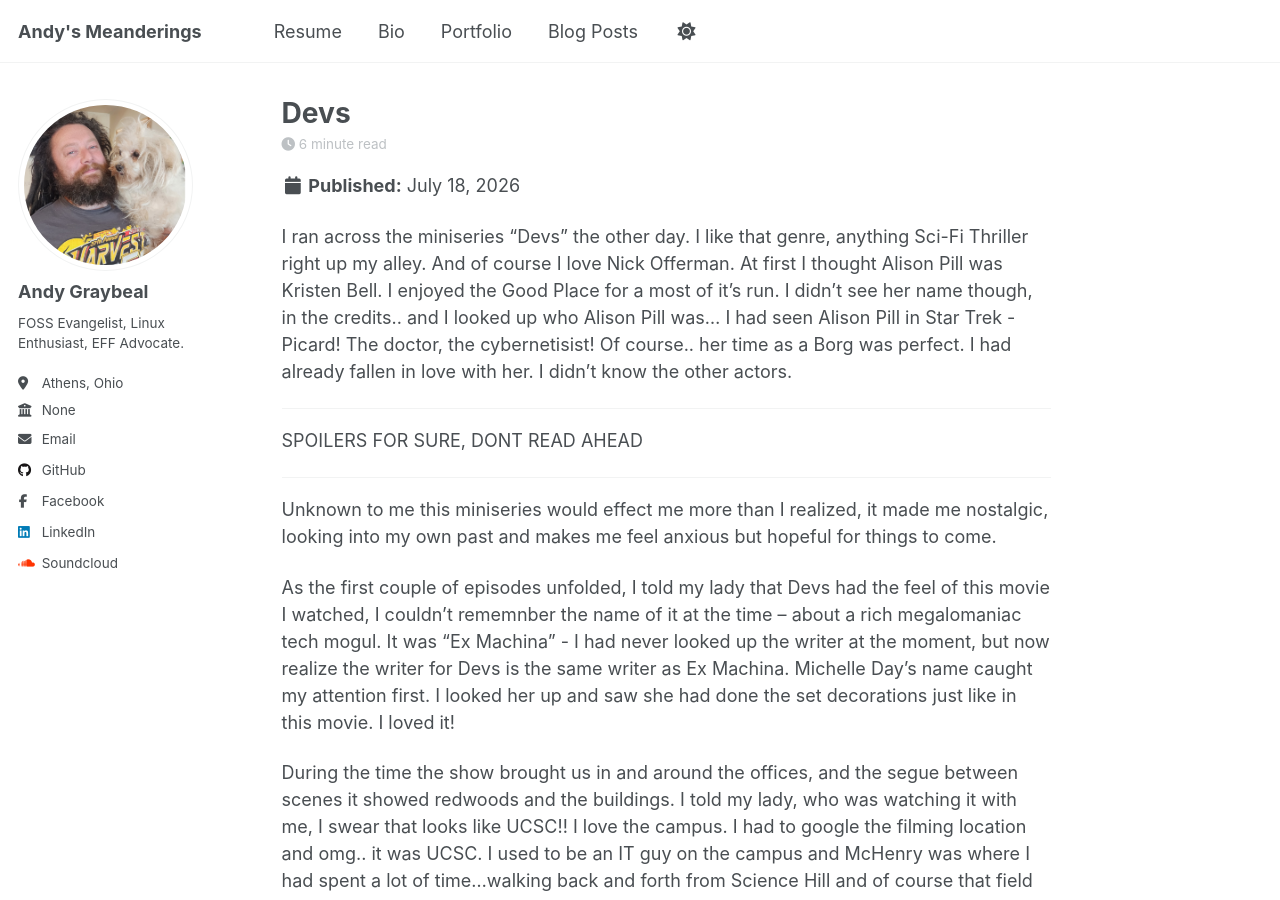
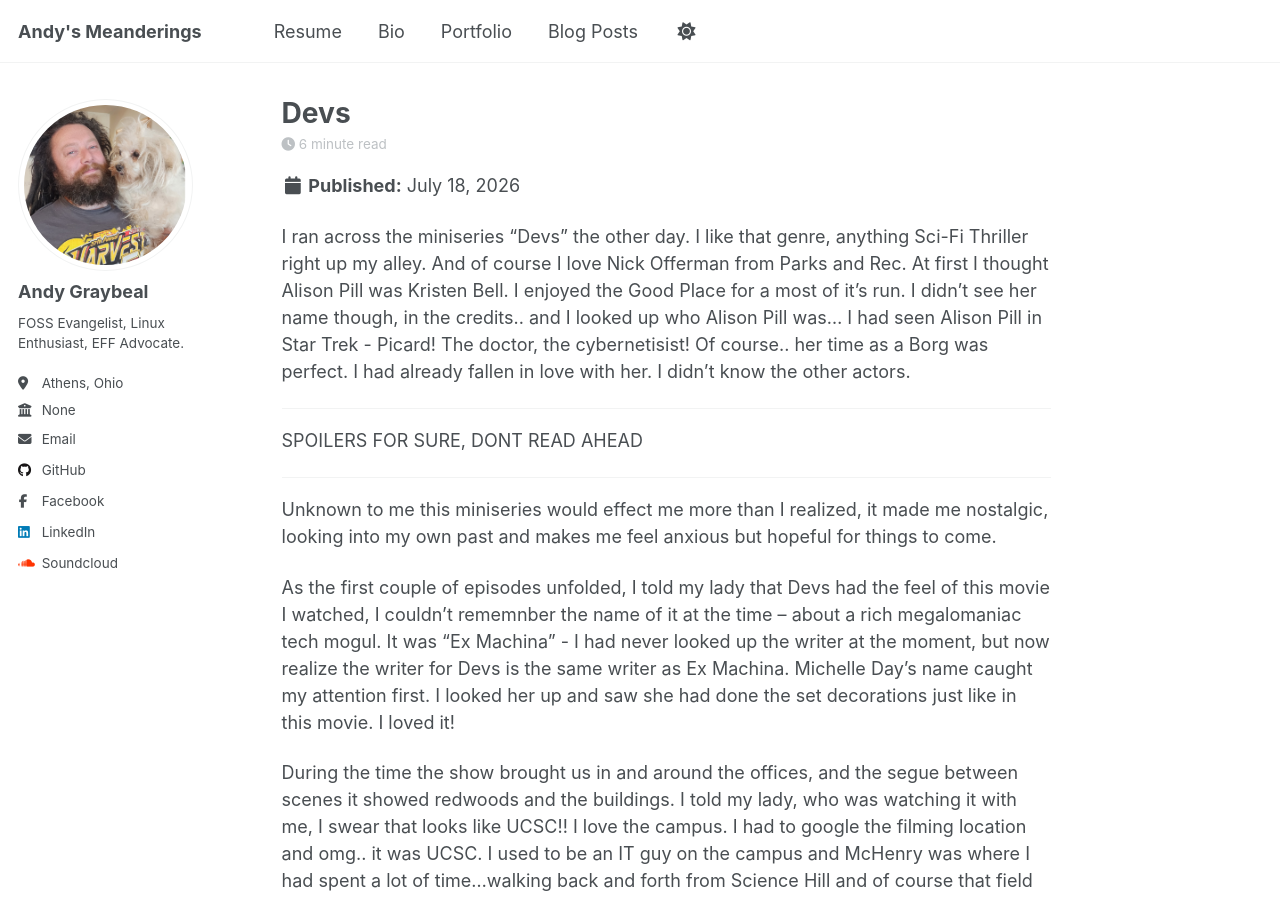
Before and after one commit to andy-graybeal/andy-graybeal.github.io, a Jekyll site: the page built from _posts/2026-07-18-blog-post-1.md, in a window 1280 px wide and 900 px high. Built offline with Jekyll 4.4.1, drawn with Linux system fonts in a browser that asks for light colours; a script that is not in the unit is left out.

Commit message:
Enhance blog post with actor details
Updated the text to include Nick Offerman's role in Parks and Rec.

```diff
--- a/_posts/2026-07-18-blog-post-1.md
+++ b/_posts/2026-07-18-blog-post-1.md
@@ -8,7 +8,7 @@ tags:
   - category2
 ---
 
-I ran across the miniseries "Devs" the other day.  I like that genre, anything Sci-Fi Thriller right up my alley.  And of course I love Nick Offerman. At first I thought Alison Pill was Kristen Bell.  I enjoyed the Good Place for a most of  it's run.  I didn't see her name though, in the credits.. and I looked up who Alison Pill was...  I had seen Alison Pill in Star Trek - Picard!  The doctor, the cybernetisist!  Of course.. her time as a Borg was perfect.  I had already fallen in love with her.  I didn't know the other actors.
+I ran across the miniseries "Devs" the other day.  I like that genre, anything Sci-Fi Thriller right up my alley.  And of course I love Nick Offerman from Parks and Rec. At first I thought Alison Pill was Kristen Bell.  I enjoyed the Good Place for a most of  it's run.  I didn't see her name though, in the credits.. and I looked up who Alison Pill was...  I had seen Alison Pill in Star Trek - Picard!  The doctor, the cybernetisist!  Of course.. her time as a Borg was perfect.  I had already fallen in love with her.  I didn't know the other actors.
 
 ---
 
```
